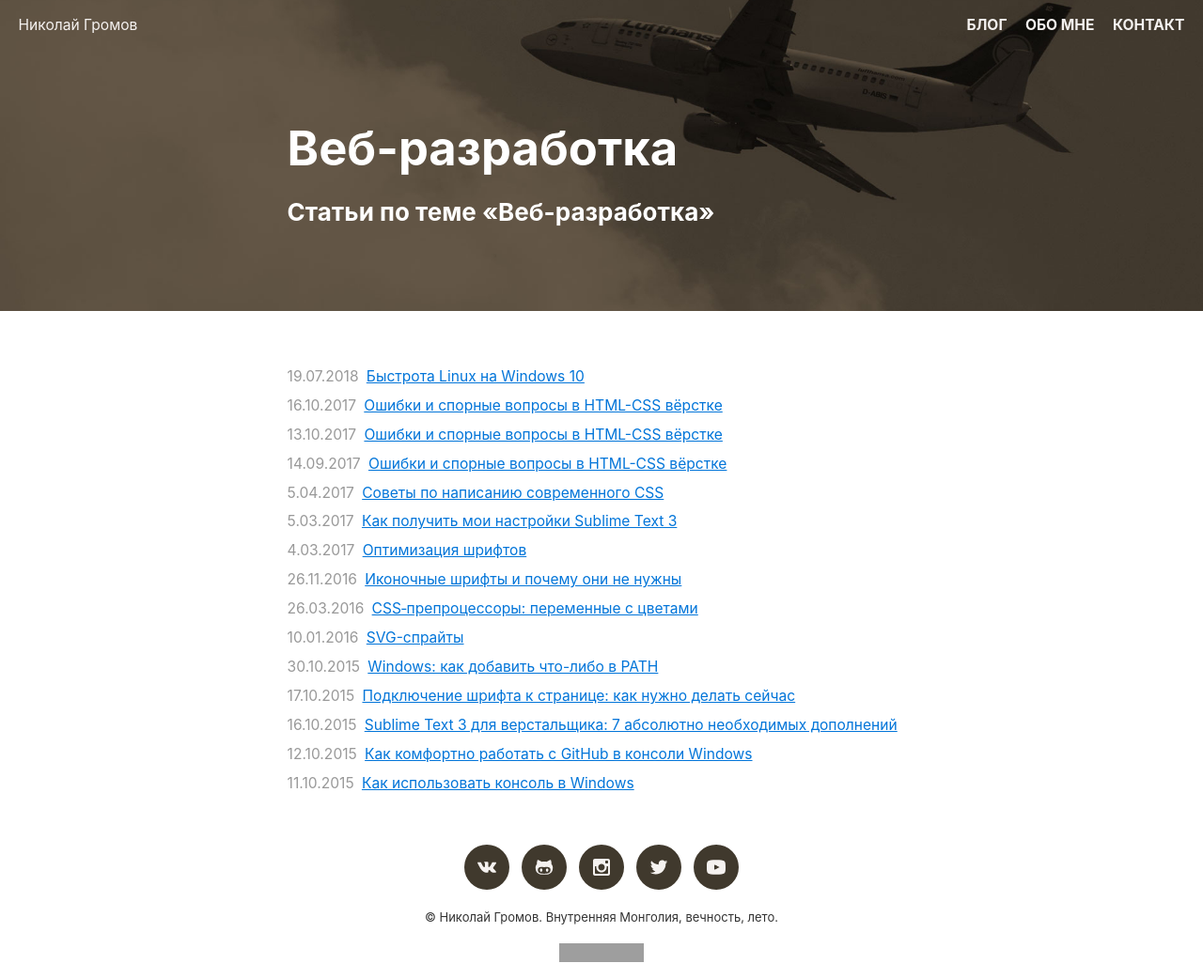
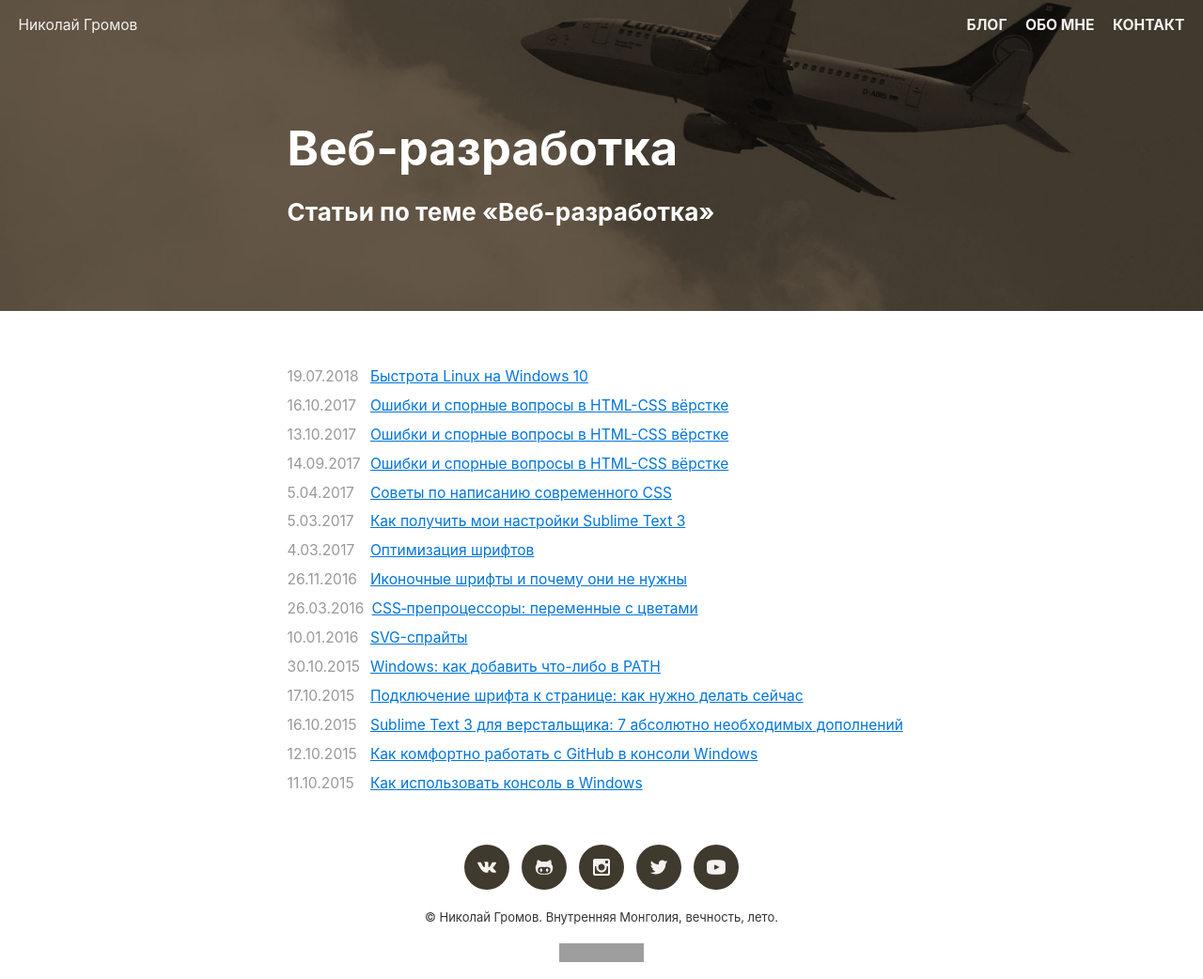
Before and after one commit to nicothin/nicothin.github.io, a Jekyll site: the page built from web.html, in a window 1280 px wide. Shown: the whole page at 94% size. Built offline with Jekyll 4.4.1, drawn with Linux system fonts in a browser that asks for light colours; grey boxes are pictures that could not be loaded.

Commit message:
Страница рубрики: выровнял левый габарит ссылок на записи

```diff
--- a/_sass/_posts-list.scss
+++ b/_sass/_posts-list.scss
@@ -6,6 +6,8 @@
   }
 
   &__date {
+    display: inline-block;
+    min-width: 80px;
     margin-right: 0.3rem;
     color: $gray-light;
   }
```
